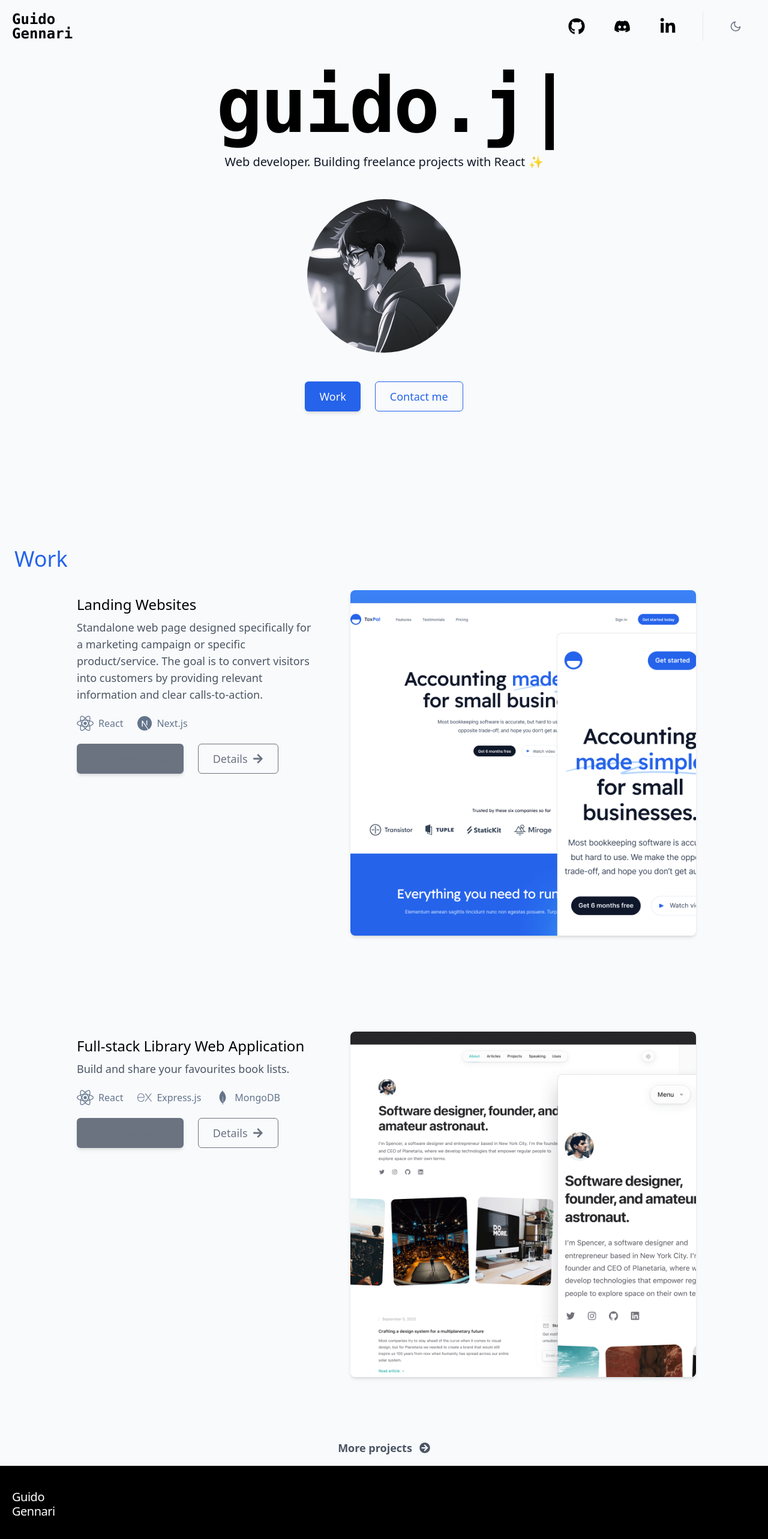
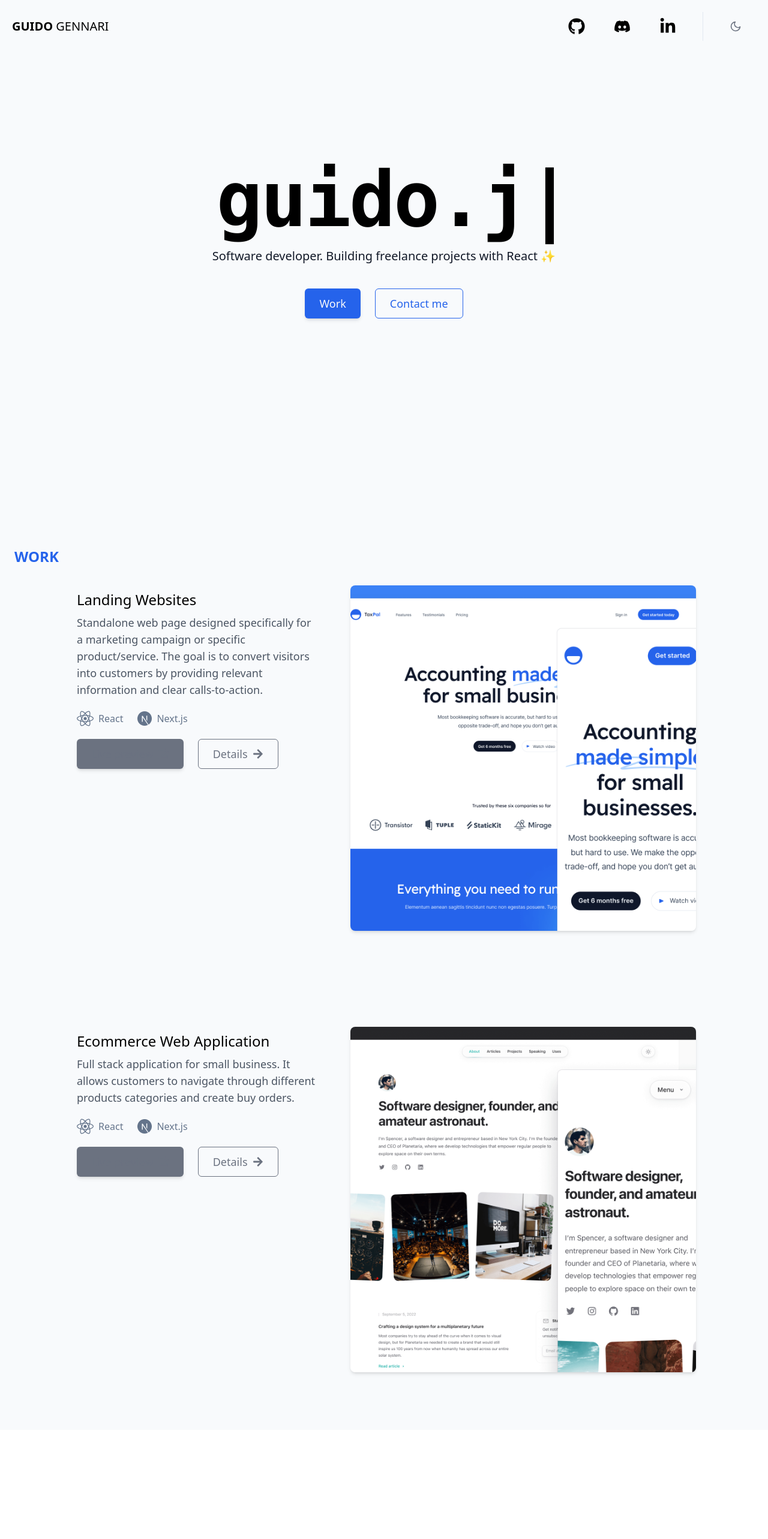
Before and after one commit to xdguido/guidogennari-web, a Next.js app: page / in a window 1280 px wide. Shown: the top 2566 px of the page at 60% size. After the commit the page ends 2384 px from the top, so only its background shows below. Built offline with nearby package versions, Linux system fonts and the light colour scheme.

Commit message:
feat: update content

```diff
--- a/components/header.tsx
+++ b/components/header.tsx
@@ -23,10 +23,8 @@ export default function Header() {
                     'bg-gray-50 md:bg-opacity-90 md:backdrop-blur-sm border-b border-b-gray-300 dark:bg-black dark:md:bg-opacity-90 dark:border-b-gray-500'
             )}
         >
-            <h1 className="font-mono font-semibold leading-6 text-2xl">
-                Guido
-                <br />
-                Gennari
+            <h1 className="font-semibold leading-6 text-xl">
+                GUIDO <span className=" font-light">GENNARI</span>
             </h1>
             <div className="flex">
                 <ul id="socials" className="font-extrabold tracking-tight text-3xl flex">
--- a/components/layout.tsx
+++ b/components/layout.tsx
@@ -7,13 +7,11 @@ export default function Layout({ children }: { children: React.ReactNode }) {
         <div className="flex flex-col min-h-screen bg-slate-50 dark:bg-black dark:text-gray-100">
             <Header />
             <main className="flex flex-auto flex-col">{children}</main>
-            <footer className="flex items-center justify-between bg-black dark:bg-gray-300 h-[8rem] p-4 lg:p-5">
-                <h1 className="font-neue text-white dark:text-gray-900 leading-6 tracking-tight text-xl">
-                    Guido
-                    <br />
-                    Gennari
+            {/* <footer className="flex items-center justify-between bg-black dark:bg-gray-300 h-[8rem] p-4 lg:p-5">
+                <h1 className="font-semibold text-white dark:text-black leading-6 text-xl">
+                    GUIDO GENNARI
                 </h1>
-            </footer>
+            </footer> */}
         </div>
     );
 }
--- a/next.config.js
+++ b/next.config.js
@@ -3,6 +3,7 @@
  */
 const nextConfig = {
     /* config options here */
+    reactStrictMode: true
 };
 
 module.exports = nextConfig;
--- a/pages/index.tsx
+++ b/pages/index.tsx
@@ -1,8 +1,8 @@
 import Button from '@ui/Button';
-import { ExpressjsLogo, MongodbLogo, NextjsLogo, ReactLogo } from '@ui/TechLogo';
+import { NextjsLogo, ReactLogo } from '@ui/TechLogo';
 import clsx from 'clsx';
 import Image from 'next/image';
-import { FaArrowCircleRight, FaArrowRight, FaExternalLinkAlt } from 'react-icons/fa';
+import { FaArrowRight, FaExternalLinkAlt } from 'react-icons/fa';
 import Typed from 'react-typed';
 import Layout from '../components/layout';
 
@@ -12,9 +12,10 @@ export default function Home() {
             <section
                 id="hero"
                 className={clsx(
-                    'flex flex-col items-center text-center pt-[6rem] md:pt-[7rem] min-h-screen overflow-hidden'
+                    'flex flex-col justify-center items-center text-center  min-h-screen overflow-hidden'
                 )}
             >
+                <div className="mb-10">
                     <h1 className="font-mono font-bold tracking-tight text-7xl md:text-8xl lg:text-9xl mb-4 translate-x-4">
                         guido.
                         <Typed
@@ -27,7 +28,6 @@ export default function Home() {
                                 'html',
                                 'css',
                                 'sql',
-                            'py',
                                 'md',
                                 'yml'
                             ]}
@@ -37,9 +37,10 @@ export default function Home() {
                         />
                     </h1>
                     <h2 className="text-gray-900 dark:text-gray-400 text-lg lg:text-xl p-2 sm:p-0">
-                    Web developer. Building freelance projects with React ✨
+                        Software developer. Building freelance projects with React ✨
                     </h2>
-                <div className="relative aspect-square w-[13rem] lg:w-[16rem] my-[6vh]">
+                </div>
+                {/* <div className="relative aspect-square w-[13rem] lg:w-[16rem] my-[6vh]">
                     <Image
                         priority
                         src="/images/example1.jpg"
@@ -47,7 +48,7 @@ export default function Home() {
                         fill
                         alt="main pic"
                     />
-                </div>
+                </div> */}
                 <div className="flex gap-4 lg:gap-6 ">
                     <Button href="#work">Work</Button>
                     <Button href="mailto:guidogennari95@gmail.com" style="outline">
@@ -56,8 +57,8 @@ export default function Home() {
                 </div>
             </section>
             <section id="work" className="relative pt-[6rem] md:pt-[7rem]">
-                <h2 className="font-neue text-4xl text-blue-600 dark:text-slate-100 mb-8 px-6">
-                    Work
+                <h2 className="text-2xl font-semibold text-blue-600 dark:text-slate-100 mb-8 px-6">
+                    WORK
                 </h2>
                 <div className="flex flex-col justify-center items-center">
                     <div
@@ -79,10 +80,19 @@ export default function Home() {
                                 <NextjsLogo />
                             </div>
                             <div className="flex justify-center md:justify-start mt-4 gap-6">
-                                <Button colorScheme="gray">
+                                <Button
+                                    href={'https://landing-nextjs-template.vercel.app/'}
+                                    target="_blank"
+                                    colorScheme="gray"
+                                >
                                     Live preview <FaExternalLinkAlt />
                                 </Button>
-                                <Button colorScheme="gray" style="outline">
+                                <Button
+                                    href={'https://github.com/xdguido/nextjs-landing-template'}
+                                    target="_blank"
+                                    colorScheme="gray"
+                                    style="outline"
+                                >
                                     Details <FaArrowRight />
                                 </Button>
                             </div>
@@ -108,21 +118,31 @@ export default function Home() {
                     >
                         <div className="p-2 mb-3 lg:w-[26rem] lg:mr-12">
                             <div className="text-xl font-medium mb-2 lg:text-2xl">
-                                Full-stack Library Web Application
+                                Ecommerce Web Application
                             </div>
                             <div className=" text-gray-600 dark:text-gray-400 lg:text-lg">
-                                Build and share your favourites book lists.
+                                Full stack application for small business. It allows customers to
+                                navigate through different products categories and create buy
+                                orders.
                             </div>
                             <div className="flex justify-center md:justify-start my-5 gap-6">
                                 <ReactLogo />
-                                <ExpressjsLogo />
-                                <MongodbLogo />
+                                <NextjsLogo />
                             </div>
                             <div className="flex justify-center md:justify-start mt-4 gap-6">
-                                <Button colorScheme="gray">
+                                <Button
+                                    href={'https://nextjs-prisma-ecommerce.vercel.app/'}
+                                    target="_blank"
+                                    colorScheme="gray"
+                                >
                                     Live preview <FaExternalLinkAlt />
                                 </Button>
-                                <Button colorScheme="gray" style="outline">
+                                <Button
+                                    href={'https://github.com/xdguido/nextjs-prisma-ecommerce'}
+                                    target="_blank"
+                                    colorScheme="gray"
+                                    style="outline"
+                                >
                                     Details <FaArrowRight />
                                 </Button>
                             </div>
@@ -142,11 +162,11 @@ export default function Home() {
                             />
                         </div>
                     </div>
-                    <div>
+                    {/* <div>
                         <button className="flex items-center gap-3 text-lg font-semibold dark:text-slate-100 text-gray-600 hover:text-blue-600 focus-visible:text-blue-600 active:text-blue-800 p-2 mb-2">
                             More projects <FaArrowCircleRight className="" />
                         </button>
-                    </div>
+                    </div> */}
                 </div>
             </section>
         </Layout>
```
Lines whose indentation alone changed are shown as unchanged.
